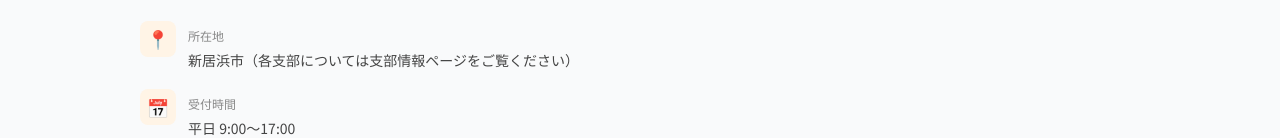
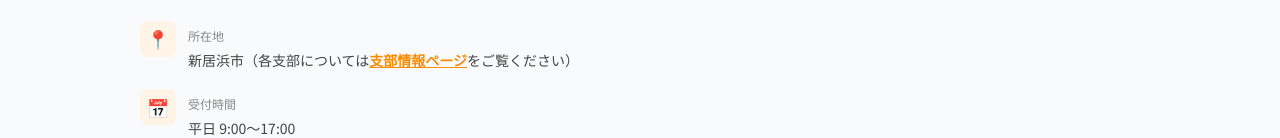
Before and after one commit to manmaruman/NIIHAMA-CITY-HEALTH-MATE, a plain HTML site: page index.html in a window 1280 px wide. Shown: the part 3090-3228 px from the top of the page. Drawn offline with Linux system fonts and the light colour scheme; no server answers.

Commit message:
所在地に支部情報ページへのリンクを追加

```diff
--- a/index.html
+++ b/index.html
@@ -213,7 +213,7 @@ footer p{font-size:13px;color:rgba(255,255,255,0.7);margin-top:8px}
         <p>料理教室・イベントへの参加、活動内容についてのご質問など、お気軽にお問い合わせください。</p>
         <div class="contact-item">
           <div class="contact-item-icon">📍</div>
-          <div><span>所在地</span><p>新居浜市（各支部については支部情報ページをご覧ください）</p></div>
+          <div><span>所在地</span><p>新居浜市（各支部については<a href="branches.html" style="color:#FF8C00;font-weight:700;text-decoration:underline;">支部情報ページ</a>をご覧ください）</p></div>
         </div>
         <div class="contact-item">
           <div class="contact-item-icon">📅</div>
```
